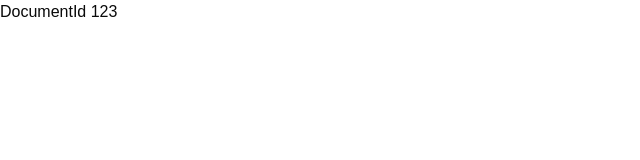
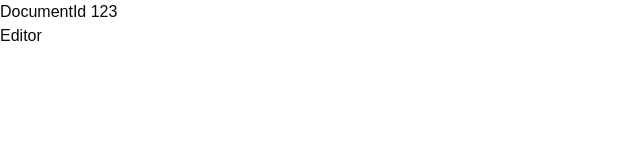
Before and after one commit to Ryuuutaaa/google-doc-clone, a Next.js app: page /documents/123 in a window 1280 px wide. Shown: the top 160 px of the page, without its empty margins (0-640 px from the left). Built offline with nearby package versions, Linux system fonts and the light colour scheme.

Commit message:
feat: add Editor component to DocumentId page for enhanced functionality

```diff
--- /dev/null
+++ b/src/app/documents/[documentId]/editor.tsx
@@ -0,0 +1,7 @@
+import React from "react";
+
+const Editor = () => {
+  return <div>Editor</div>;
+};
+
+export default Editor;
--- a/src/app/documents/[documentId]/page.tsx
+++ b/src/app/documents/[documentId]/page.tsx
@@ -1,4 +1,5 @@
 import React from "react";
+import Editor from "./editor";
 
 interface DocumentIdPageProps {
   params: Promise<{ documentId: string }>;
@@ -8,7 +9,11 @@ const DocumentId = async ({ params }: DocumentIdPageProps) => {
   const awaitParams = await params;
   const documentId = awaitParams.documentId;
 
-  return <div>DocumentId {documentId}</div>;
+  return (
+    <div>
+      DocumentId {documentId} <Editor />
+    </div>
+  );
 };
 
 export default DocumentId;
```
